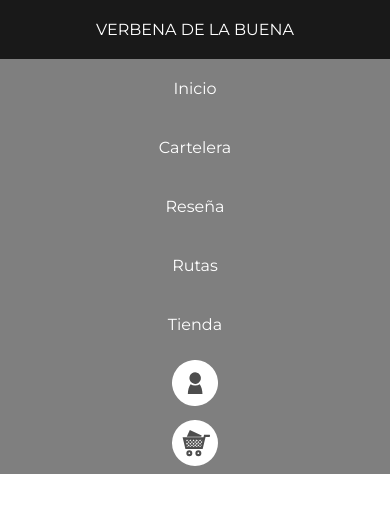
After one commit to itsrenenvt/verbena, a PHP site: page /header_uno.html in a window 390 px wide. The commit adds this page. Shown: the top 513 px of the page. Run offline with PHP 8.4, Linux system fonts and the light colour scheme.

Commit message:
se ordenó la configuración del header uno.

```diff
--- a/css/style.css
+++ b/css/style.css
@@ -1,32 +1,36 @@
+/*==============================
+  =     SELECTOR UNIVERSAL     =
+  ==============================*/
 *{
 	font-family: Montserrat;
 }
+
+/*==============================
+  =      SELECTOR CUERPO       =
+  ==============================*/
 body{
 	margin: 0;
 }
 
+/*==============================
+  =     CONFIG. HEADER_UNO     =
+  ==============================*/
 header {
-  width: 100%;
-  position: fixed;
-  z-index: 100;
+  width: 100%;     /*Da al tag header el ancho de pantala*/
+  position: fixed; /*Vuelve fijo el header*/
+  z-index: 100;    /*Superpone el header a los demás componentes*/
 }
 
-/*Afecta a todo el menú superior*/
 ul.menu_ul{
 	list-style-type: none;
 	margin: 0;
 	padding: 0;
 	overflow: hidden;
-	/* position: fixed; */
 	background-color: rgba(0, 0, 0, 0.5);
 }
 
 ul.menu_ul li{
 	float: left;
-	/*border-style: solid;
-	border-top: 1px;
-	border-left: 1px;
-	border-color: white; */
 	}
 
 ul.menu_ul li a{
@@ -39,7 +43,6 @@ ul.menu_ul li a{
 
 ul.menu_ul li a:hover:not(.active){
 	background-color: #111;
-	/* background-color: rgb(2, 8, 47); */
 }
 
 ul.menu_ul li a.active{
@@ -48,6 +51,23 @@ ul.menu_ul li a.active{
 	padding-right: 7em;
 
 }
+
+.img_right{
+	width: 100%;
+	max-width: 46px;
+	padding-top: 6px;
+	padding-right: 25px;
+}
+
+ul.menu_ul img{
+	float: right;
+}
+
+.img_menu:hover{
+	background-color: #111;
+}
+/*= FIN CONFIG. HEADER_UNO =*/
+
 
 .cartelera a:nth-child(1){
 	background-color: rgba(0,0,0, 0.8);
@@ -116,21 +136,6 @@ ul.menu_ul li a.active{
     width: 100% !important;
     height: 100% !important;
     }
-
-.img_right{
-	width: 100%;
-	max-width: 46px;
-	padding-top: 6px;
-	padding-right: 25px;
-}
-
-ul.menu_ul img{
-	float: right;
-}
-
-.img_menu:hover{
-	background-color: #111;
-}
 
 /*Configuración del footer*/
 /*No se ve porque no tiene padding*/
@@ -447,15 +452,105 @@ background: linear-gradient(#54BBC7,#2EE3AD,#9191f2); */
 	background: rgba(255,255,255,1);
 }
 
-@media screen and (max-width: 700px){
+/*==============================
+  =   CONFIG. LARGE DESKTOP    =
+  ==============================*/
+@media screen and (max-width: 2048px){
+
+}
+
+/*==============================
+  =   CONFIG. MEDIUM DESKTOP   =
+  ==============================*/
+@media screen and (max-width: 1920px){
+
+	}
+
+/*==============================
+  =      CONFIG. LARGE TABLETS       =
+  ==============================*/
+@media screen and (max-width: 1280px){
+
+}
+
+/*==============================
+  =      CONFIG. PAMPHLETS       =
+  ==============================*/
+@media screen and (max-width: 1120px){
+	/*= CONFIG. DEL HEADER CUANDO SCREEN < 1280px =*/
+	ul.menu_ul li.right,	ul.menu_ul li{  /*Tag li de la clase right que pertenece al tag ul del menu_ul , Resto de tag li que pertenecen al menu_ul, */
+		float: none;                        /*Quita la propiedad de flotado a los elementos.*/
+	}
+
+	.img_right{            /*Tag img de clase img_right*/
+  position: absolute;    /*Se coloca en relación con el elemento anterior ya posicionado no estático.*/
+	max-width: 46px;       /*Ancho máximo de 46px.*/
+	left: 0;               /*Posiciona los elementos a la izquierda en cero.*/
+	right: 0;              /*Posiciona los elementos a la derecha en cero.*/
+	margin: auto;          /*Añade margen automático*/
+	padding-right: 0px;    /*Añade borde interior derecho de 0px;*/
+}
+
+.img_menu{                /*Tag div de clase menú*/
+		padding-bottom: 60px; /*Añade un borde interior inferior de 60px.*/
+	}
+/*= FIN CONFIG. DEL HEADER_UNO =*/
+
+}
+
+/*==============================
+  =    CONFIG. SMART LARGE    =
+  ==============================*/
+@media screen and (max-width: 720px){
+/*= CONFIG. DIV GOOGLE-MAPS CUANDO SCREEN < 720=*/
 	.google-maps {
-		padding-bottom: 90%; // This is the aspect ratio
+		padding-bottom: 45%; // This is the aspect ratio
 	}
+/*= FIN CONFIG. DIV GOOGLE MAPS =*/
 }
+
+/*==============================
+  =    CONFIG. SMART MEDIUM    =
+  ==============================*/
+@media screen and (max-width: 480px){
+	/*= CONFIG. DEL HEADER_UNO CUANDO SCREEN < 320px =*/
+		ul.menu_ul li a.active{ /*Tag a con clase active que pertenece a tag li del tag ul con clase menu_ul.*/
+			padding-left:  0;     /*Coloca margen interno izquierdo en cero.*/
+			padding-right: 0;     /*Coloca margen interno derecho en cero.*/
+		}
+	/*= FIN CONFIG. DEL HEADER_UNO =*/
+
+/*= CONFIG. DIV GOOGLE-MAPS CUANDO SCREEN < 480=*/
+	.google-maps {
+		padding-bottom: 75%; // This is the aspect ratio
+	}
+/*= FIN CONFIG. DIV GOOGLE MAPS =*/
+}
+
+/*==============================
+  =    CONFIG. SMART SMALL    =
+  ==============================*/
+@media screen and (max-width: 360px){
+/*= CONFIG. DIV GOOGLE-MAPS CUANDO SCREEN < 360=*/
+	.google-maps {
+		padding-bottom: 85%; // This is the aspect ratio
+	}
+/*= FIN CONFIG. DIV GOOGLE MAPS =*/
+}
+
+/*==============================
+  = CONFIG. SMART EXTRA SMALL  =
+  ==============================*/
+@media screen and (max-width: 320px){
+
+}
+
+
+/**/
 @media screen and (max-width: 1116px) {
-	ul.menu_ul li.right,	ul.menu_ul li{
+	/* ul.menu_ul li.right,	ul.menu_ul li{
 		float: none;
-	}
+	} */
 
 	.foot_uno, .foot_dos, .foot_tres, .foot_cuatro{
 		margin-left: 0em;
@@ -523,17 +618,17 @@ background: linear-gradient(#54BBC7,#2EE3AD,#9191f2); */
 .foot_cuatro p{
 	float: none;
 }
-	.active{
+	/* .active{
 		font-weight: bold;
 		font-size: 13px;
-	}
+	} */
 
 	header{
 		height:0;
 		position: relative;
 	}
 
-	.img_right{
+	/* .img_right{
   position: absolute;
 	max-width: 46px;
 	left: 0;
@@ -544,5 +639,5 @@ background: linear-gradient(#54BBC7,#2EE3AD,#9191f2); */
 
 .img_menu{
 		padding-bottom: 60px;
-	}
+	} */
 }
--- /dev/null
+++ b/header_uno.html
@@ -0,0 +1,29 @@
+<!DOCTYPE html>
+<html lang="en" dir="ltr">
+  <head>
+    <meta charset="utf-8">
+    <meta name="viewport" content="width=device-widht, initial-scale=1.0">
+    <link href="https://fonts.googleapis.com/css?family=Montserrat:300,400,600" rel="stylesheet">  <!-- Google web font "Open Sans" -->
+    <link rel="stylesheet" type="text/css" href="css/style.css">
+    <script src="js/main.js" charset="utf-8"></script>
+    <title>Cartelera - Verbena de la buena</title>
+  </head>
+  <body>
+    <header>
+      <nav>
+        <ul class="menu_ul">
+          <li><a class="active">VERBENA DE LA BUENA</a></li>
+          <li><a href="index.html">Inicio</a></li>
+          <li><a href="cartelera.html">Cartelera</a></li>
+          <li><a href="">Reseña</a></li>
+          <li><a href="">Rutas</a></li>
+          <li><a href="">Tienda</a></li>
+          <!-- <div class="img_menu"><a href=""><img src="img/user.svg" class="img_right"></a></div>
+          <div class="img_menu"><a href=""><img src="img/shopping-cart.svg" class="img_right"></a></div> -->
+          <div class="img_menu"><a href="login.html"><img src="img/usuario.svg" class="img_right"></a></div>
+          <div class="img_menu"><a href=""><img src="img/carrito.svg" class="img_right"></a></div>
+        </ul>
+      </nav>
+    </header>
+  </body>
+</html>
```
Also changed, not shown: index.html (+1 -18 lines).
